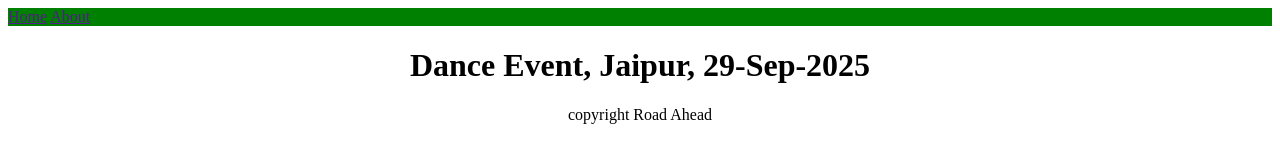
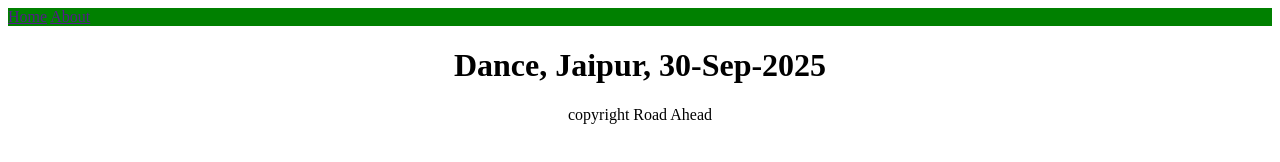
Before and after one commit to Ritesh2019/webScrap2025, a plain HTML site: page index.html in a window 1280 px wide. Drawn offline with Linux system fonts and the light colour scheme.

Commit message:
Update index.html

```diff
--- a/index.html
+++ b/index.html
@@ -10,7 +10,7 @@
         <a href="">Home</a>
         <a href="">About</a>
     </nav>
-        <h1 style="text-align: center;" id="events">Dance Event, Jaipur, 29-Sep-2025</h1>
+        <h1 style="text-align: center;" id="events">Dance, Jaipur, 30-Sep-2025</h1>
         <p style="text-align: center;">copyright Road Ahead</p>
 
 </body>
```
